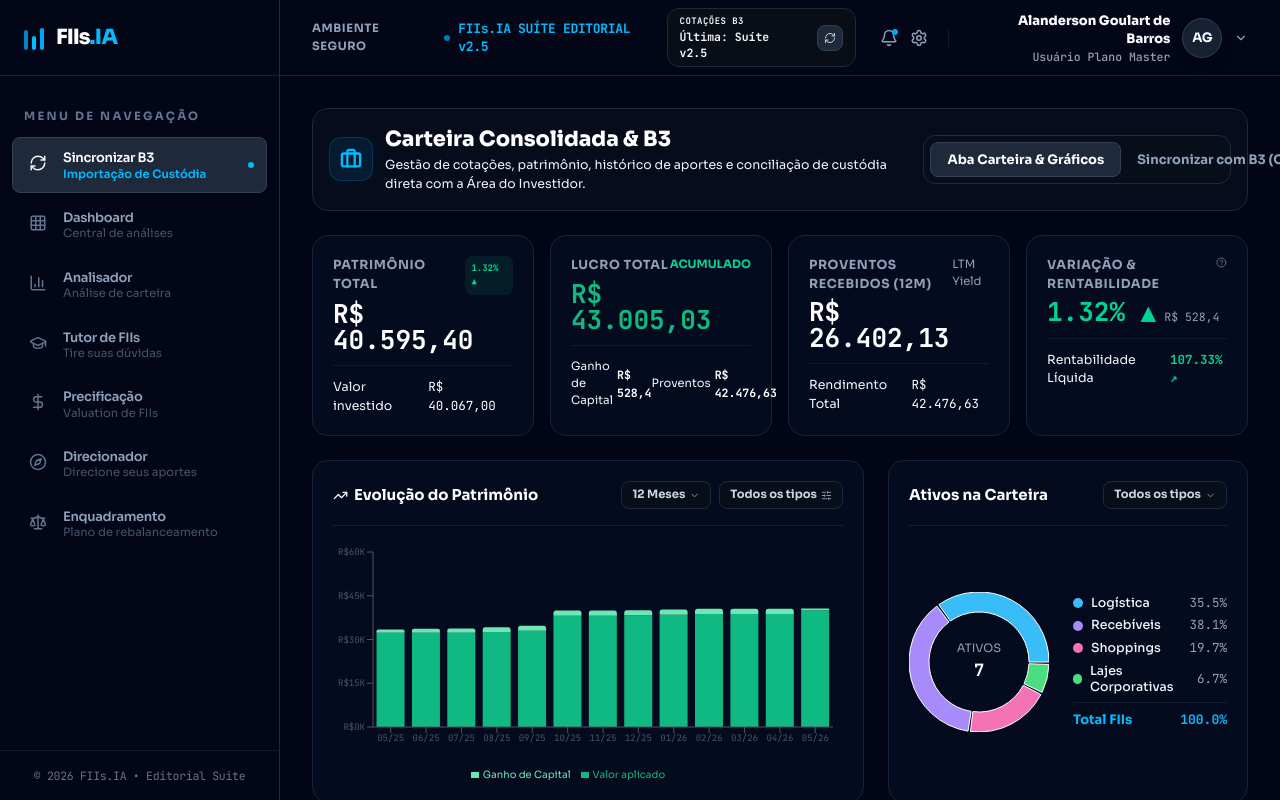
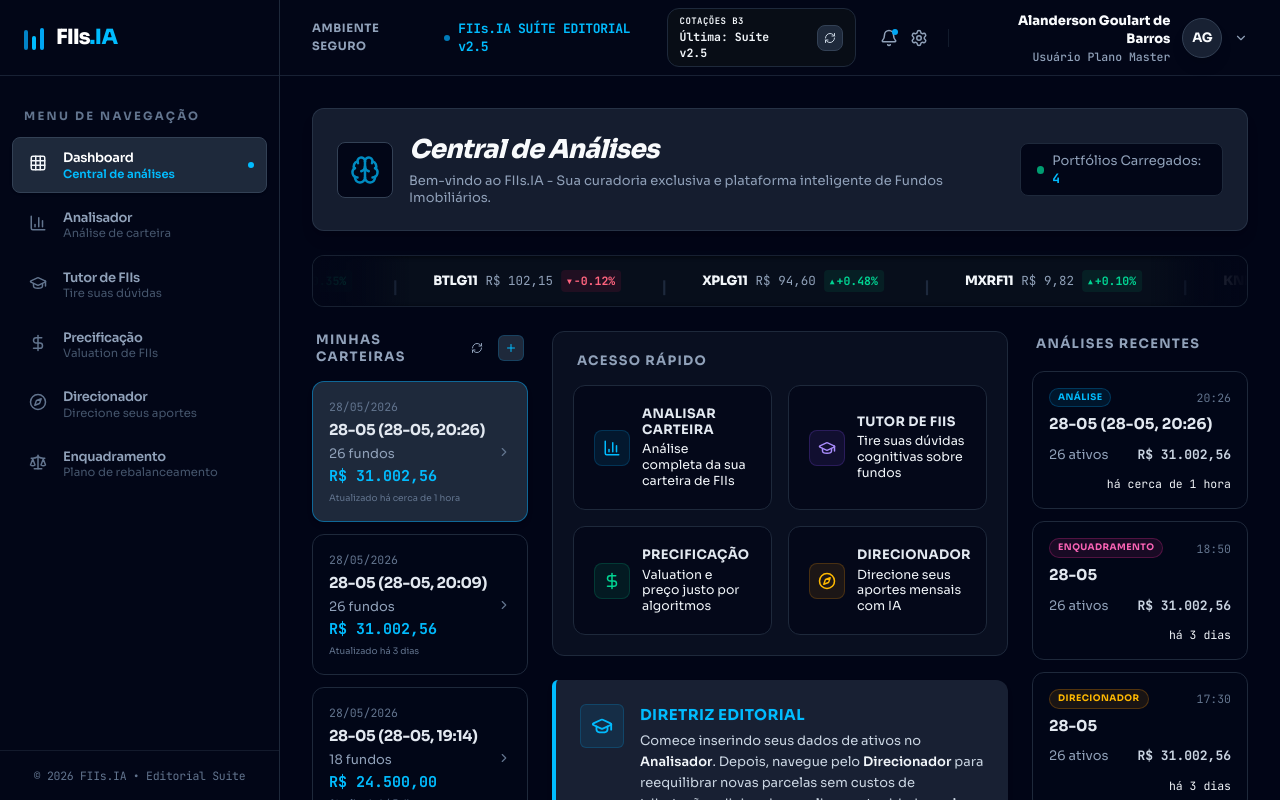
Before and after one commit to cortanaautomatizar-hub/fiis_ia, a React (Vite) app: page / in a window 1280 px wide. Built offline with nearby package versions, Linux system fonts and the light colour scheme.

Commit message:
feat: remover SyncB3View temporariamente (simplificação)

```diff
--- a/src/App.tsx
+++ b/src/App.tsx
@@ -24,7 +24,6 @@ import TutorView from './components/TutorView';
 import PricingView from './components/PricingView';
 import DirecionadorView from './components/DirecionadorView';
 import EnquadramentoView from './components/EnquadramentoView';
-import SyncB3View from './components/SyncB3View';
 
 import { INITIAL_PORTFOLIO, INITIAL_REF_PORTFOLIOS, AVAILABLE_FIIS } from './data';
 import { PortfolioItem, GalleryPortfolio, FiiMetric } from './types';
@@ -77,7 +76,7 @@ const INITIAL_SAVED_PORTFOLIOS: GalleryPortfolio[] = [
 ];
 
 export default function App() {
-  const [activeView, setActiveView] = useState<string>('sync_b3');
+  const [activeView, setActiveView] = useState<string>('dashboard');
   const [portfolio, setPortfolio] = useState<PortfolioItem[]>(INITIAL_PORTFOLIO);
   const [activePortfolioName, setActivePortfolioName] = useState<string>('28-05 (28-05, 20:26)');
   const [tutorSymbol, setTutorSymbol] = useState<string>('');
@@ -343,16 +342,6 @@ export default function App() {
             />
           )}
 
-          {activeView === 'sync_b3' && (
-            <SyncB3View
-              portfolio={portfolio}
-              fiis={fiis}
-              onUpdatePortfolio={setPortfolio}
-              onUpdateFiis={handleUpdateFiis}
-              onNavigate={handleNavigate}
-            />
-          )}
-
           {/* Compliance warning footer adhering perfectly to image */}
           <footer className="pt-8 border-t border-[#121f35]/50 text-center pb-4" id="view-footer">
             <p className="text-[10px] text-slate-500 font-sans leading-relaxed max-w-3xl mx-auto">
--- a/src/components/Sidebar.tsx
+++ b/src/components/Sidebar.tsx
@@ -21,12 +21,6 @@ interface SidebarProps {
 
 export default function Sidebar({ activeView, onViewChange }: SidebarProps) {
   const menuItems = [
-    {
-      id: 'sync_b3',
-      label: 'Sincronizar B3',
-      subtitle: 'Importação de Custódia',
-      icon: RefreshCw,
-    },
     {
       id: 'dashboard',
       label: 'Dashboard',
```
